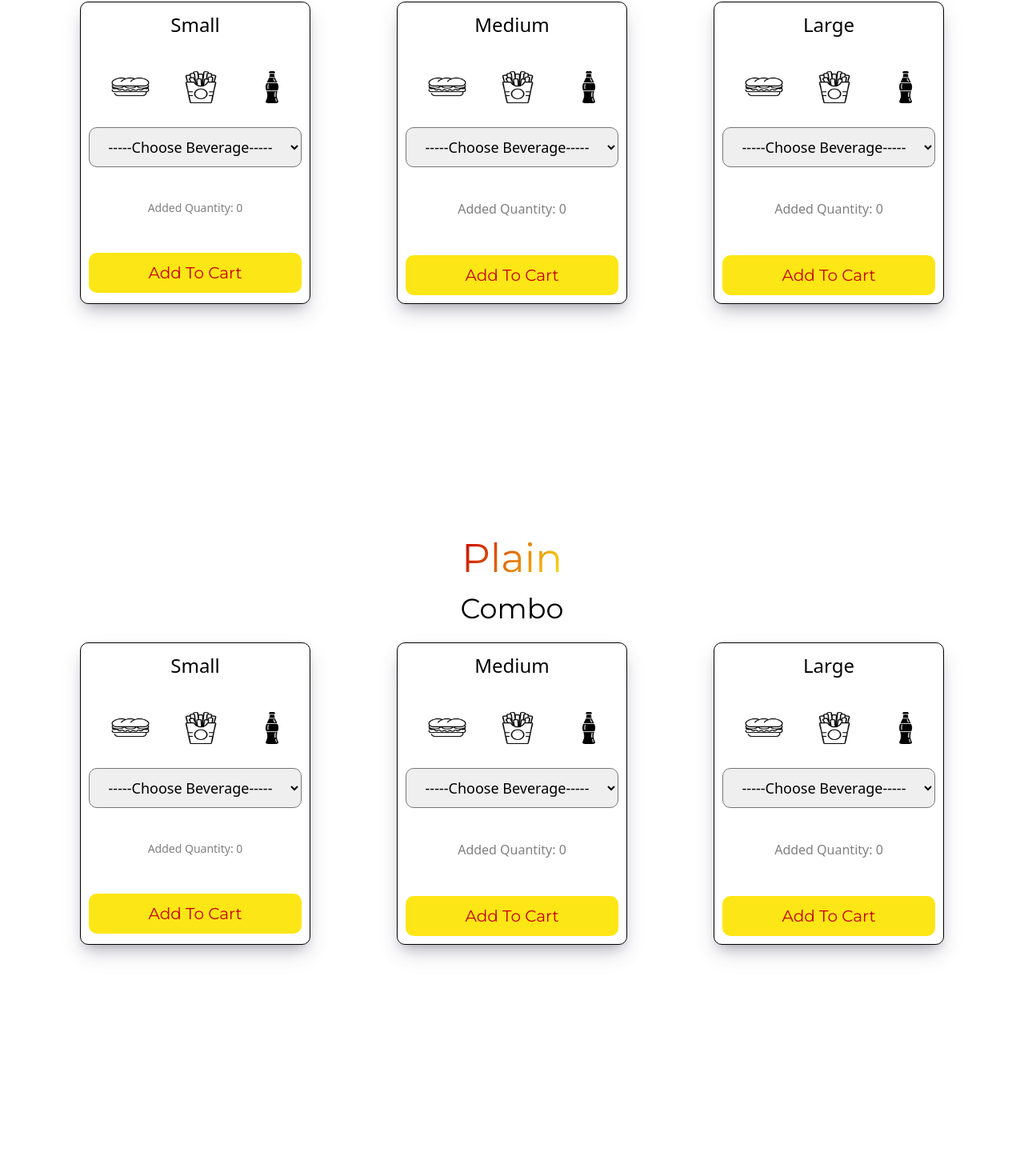
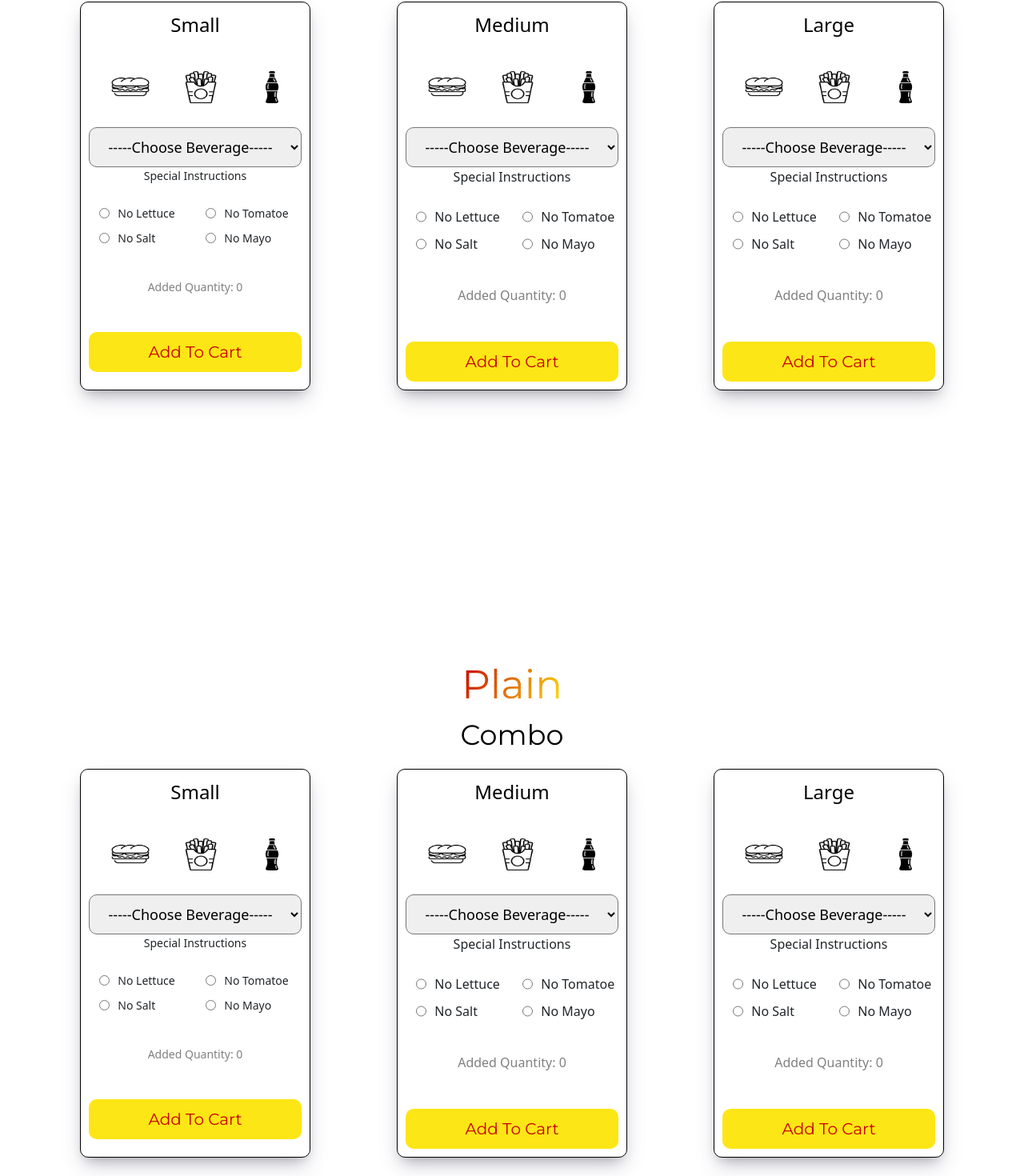
Before and after one commit to JorgeLG87/Lomos-the-G.O.A.T, a React (Vite) app: page /order-now in a window 1280 px wide. Shown: the part 962-2432 px from the top of the page at 80% size. Built offline with nearby package versions, Linux system fonts and the light colour scheme; the HTML template or start-up script is replaced by a standard one.

Commit message:
Added special instructions to the combo component

```diff
--- a/src/Components/Combo.css
+++ b/src/Components/Combo.css
@@ -39,7 +39,7 @@
     padding-bottom: 30px;
     padding-top: 0px;
     text-align: center;
-    margin-top: 250px;
+    margin-top: 300px;
 }
 
 
@@ -163,3 +163,16 @@
     margin-top: 10%;
     color:rgb(200, 0, 0);
   }
+
+  .special-instructions {
+    display: grid;
+    grid-template-columns: repeat(2,1fr);
+  }
+
+  .special-instructions div {
+    display: flex;
+    width: 100%;
+    margin-left: 10%;
+    gap: 10px;
+    margin-top: 10px;
+  }
--- a/src/Components/Combo.jsx
+++ b/src/Components/Combo.jsx
@@ -66,6 +66,26 @@ export default function Combo({ lomo, setLomo, quantity, setQuantity, dateStamp,
                                 <option value="Pepsi">Pepsi</option>
                                 <option value="Sprite">Sprite</option>
                             </select>
+                            <br></br>
+                            <p>Special Instructions</p>
+                            <div className="special-instructions">
+                                <div>
+                                    <input type="radio" id="lettuce1" value="No Lettuce"/>
+                                    <label for="lettuce1">No Lettuce</label>
+                                </div>
+                                <div>
+                                    <input type="radio" id="tomatoe1" value="No Tomatoe"/>
+                                    <label for="tomatoe1">No Tomatoe</label>
+                                </div>
+                                <div>
+                                    <input type="radio" id="salt1" value="No Salt"/>
+                                    <label for="salt1">No Salt</label>
+                                </div>
+                                <div>
+                                    <input type="radio" id="mayo1" value="No Mayo"/>
+                                    <label for="mayo1">No Mayo</label>
+                                </div>
+                            </div>
                             {(cart.items) ? <p className="quantity-text">Added Quantity: {(cart.items).filter(item=>item.id==="1").length}</p> : null}
                             {bevValid1 ? <p className="bev-error">Please choose a beverage type</p> : null}
                             <button onClick={() => {
@@ -87,6 +107,26 @@ export default function Combo({ lomo, setLomo, quantity, setQuantity, dateStamp,
                                 <option value="Pepsi">Pepsi</option>
                                 <option value="Sprite">Sprite</option>
                             </select>
+                            <br></br>
+                            <p>Special Instructions</p>
+                            <div className="special-instructions">
+                                <div>
+                                    <input type="radio" id="lettuce2" value="No Lettuce"/>
+                                    <label for="lettuce2">No Lettuce</label>
+                                </div>
+                                <div>
+                                    <input type="radio" id="tomatoe2" value="No Tomatoe"/>
+                                    <label for="tomatoe2">No Tomatoe</label>
+                                </div>
+                                <div>
+                                    <input type="radio" id="salt2" value="No Salt"/>
+                                    <label for="salt2">No Salt</label>
+                                </div>
+                                <div>
+                                    <input type="radio" id="mayo2" value="No Mayo"/>
+                                    <label for="mayo2">No Mayo</label>
+                                </div>
+                            </div>
                             {(cart.items) ? <p className="quantity-text">Added Quantity: {(cart.items).filter(item=>item.id==="2").length}</p> : null}
                             {bevValid2 ? <p className="bev-error">Please choose a beverage type</p> : null}
                             <button onClick={() => {
@@ -108,6 +148,26 @@ export default function Combo({ lomo, setLomo, quantity, setQuantity, dateStamp,
                                 <option value="Pepsi">Pepsi</option>
                                 <option value="Sprite">Sprite</option>
                             </select>
+                            <br></br>
+                            <p>Special Instructions</p>
+                            <div className="special-instructions">
+                                <div>
+                                    <input type="radio" id="lettuce3" value="No Lettuce"/>
+                                    <label for="lettuce3">No Lettuce</label>
+                                </div>
+                                <div>
+                                    <input type="radio" id="tomatoe3" value="No Tomatoe"/>
+                                    <label for="tomatoe3">No Tomatoe</label>
+                                </div>
+                                <div>
+                                    <input type="radio" id="salt3" value="No Salt"/>
+                                    <label for="salt3">No Salt</label>
+                                </div>
+                                <div>
+                                    <input type="radio" id="mayo3" value="No Mayo"/>
+                                    <label for="mayo3">No Mayo</label>
+                                </div>
+                            </div>
                             {(cart.items) ? <p className="quantity-text">Added Quantity: {(cart.items).filter(item=>item.id==="3").length}</p> : null}
                             {bevValid3 ? <p className="bev-error">Please choose a beverage type</p> : null}
                             <button onClick={() => {
@@ -134,6 +194,26 @@ export default function Combo({ lomo, setLomo, quantity, setQuantity, dateStamp,
                             <option value="Pepsi">Pepsi</option>
                             <option value="Sprite">Sprite</option>
                         </select>
+                        <br></br>
+                            <p>Special Instructions</p>
+                            <div className="special-instructions">
+                                <div>
+                                    <input type="radio" id="lettuce4" value="No Lettuce"/>
+                                    <label for="lettuce4">No Lettuce</label>
+                                </div>
+                                <div>
+                                    <input type="radio" id="tomatoe4" value="No Tomatoe"/>
+                                    <label for="tomatoe4">No Tomatoe</label>
+                                </div>
+                                <div>
+                                    <input type="radio" id="salt4" value="No Salt"/>
+                                    <label for="salt4">No Salt</label>
+                                </div>
+                                <div>
+                                    <input type="radio" id="mayo4" value="No Mayo"/>
+                                    <label for="mayo4">No Mayo</label>
+                                </div>
+                            </div>
                         {(cart.items) ? <p className="quantity-text">Added Quantity: {(cart.items).filter(item=>item.id==="4").length}</p> : null}
                         {bevValid4 ? <p className="bev-error">Please choose a beverage type</p> : null}
                         <button onClick={() => {
@@ -155,6 +235,26 @@ export default function Combo({ lomo, setLomo, quantity, setQuantity, dateStamp,
                             <option value="Pepsi">Pepsi</option>
                             <option value="Sprite">Sprite</option>
                         </select>
+                        <br></br>
+                            <p>Special Instructions</p>
+                            <div className="special-instructions">
+                                <div>
+                                    <input type="radio" id="lettuce5" value="No Lettuce"/>
+                                    <label for="lettuce5">No Lettuce</label>
+                                </div>
+                                <div>
+                                    <input type="radio" id="tomatoe5" value="No Tomatoe"/>
+                                    <label for="tomatoe5">No Tomatoe</label>
+                                </div>
+                                <div>
+                                    <input type="radio" id="salt5" value="No Salt"/>
+                                    <label for="salt5">No Salt</label>
+                                </div>
+                                <div>
+                                    <input type="radio" id="mayo5" value="No Mayo"/>
+                                    <label for="mayo5">No Mayo</label>
+                                </div>
+                            </div>
                         {(cart.items) ? <p className="quantity-text">Added Quantity: {(cart.items).filter(item=>item.id==="5").length}</p> : null}
                         {bevValid5 ? <p className="bev-error">Please choose a beverage type</p> : null}
                         <button onClick={() => {
@@ -176,6 +276,26 @@ export default function Combo({ lomo, setLomo, quantity, setQuantity, dateStamp,
                             <option value="Pepsi">Pepsi</option>
                             <option value="Sprite">Sprite</option>
                         </select>
+                        <br></br>
+                            <p>Special Instructions</p>
+                            <div className="special-instructions">
+                                <div>
+                                    <input type="radio" id="lettuce6" value="No Lettuce"/>
+                                    <label for="lettuce6">No Lettuce</label>
+                                </div>
+                                <div>
+                                    <input type="radio" id="tomatoe6" value="No Tomatoe"/>
+                                    <label for="tomatoe6">No Tomatoe</label>
+                                </div>
+                                <div>
+                                    <input type="radio" id="salt6" value="No Salt"/>
+                                    <label for="salt6">No Salt</label>
+                                </div>
+                                <div>
+                                    <input type="radio" id="mayo6" value="No Mayo"/>
+                                    <label for="mayo6">No Mayo</label>
+                                </div>
+                            </div>
                         {(cart.items) ? <p className="quantity-text">Added Quantity: {(cart.items).filter(item=>item.id==="6").length}</p> : null}
                         {bevValid6 ? <p className="bev-error">Please choose a beverage type</p> : null}
                         <button onClick={() => {
--- a/src/Components/Form.css
+++ b/src/Components/Form.css
@@ -16,7 +16,7 @@
         margin-top: 50px;
         margin-left: 0%;
         box-shadow: none;
-        min-height: 4400px;
+        min-height: 4600px;
     }
 }
 
--- a/src/cartContext.jsx
+++ b/src/cartContext.jsx
@@ -34,6 +34,34 @@ function CartProvider({ children }) {
     }
 
 
+    // SPECIAL INSTRUCTIONS
+    function getLettuceInstruction(id) {
+        if (id === "1" || id === "2" || id === "3" || id === "4" || id === "5" || id === "6") {
+            const lettuce = document.getElementById(`lettuce${id}`).checked;
+            return lettuce;
+        } else return "";
+    }
+
+    function getTomatoeInstruction(id) {
+        if (id === "1" || id === "2" || id === "3" || id === "4" || id === "5" || id === "6") {
+            const tomatoe = document.getElementById(`tomatoe${id}`).checked;
+            return tomatoe;
+        } else return "";
+    }
+
+    function getSaltInstruction(id) {
+        if (id === "1" || id === "2" || id === "3" || id === "4" || id === "5" || id === "6") {
+            const salt = document.getElementById(`salt${id}`).checked;
+            return salt;
+        } else return "";
+    }
+
+    function getMayoInstruction(id) {
+        if (id === "1" || id === "2" || id === "3" || id === "4" || id === "5" || id === "6") {
+            const mayo = document.getElementById(`mayo${id}`).checked;
+            return mayo;
+        } else return "";
+    }
 
     function getProductQuantity(id) {
         const quantity = cartProducts.find(product => product.id === id)?.quantity;
@@ -49,12 +77,23 @@ function CartProvider({ children }) {
 
         const beverageType= getProductBeverage(id);
         // console.log(beverageType);
+        const lettuce = getLettuceInstruction(id);
+
+        const tomatoe = getTomatoeInstruction(id);
+
+        const salt = getSaltInstruction(id);
+
+        const mayo = getMayoInstruction(id);
 
         setCartProducts([
             ...cartProducts, {
                 id: id,
                 quantity: 1,
                 beverage: beverageType,
+                lettuceInstruction: lettuce ? "No Lettuce" : "",
+                tomatoeInstruction: tomatoe ? "No Tomatoes" : "",
+                saltInstruction: salt ? "No Salt" : "",
+                mayoInstruction: mayo ? "No Mayo" : "",
                 index: Date.now()
             }
         ])
```
